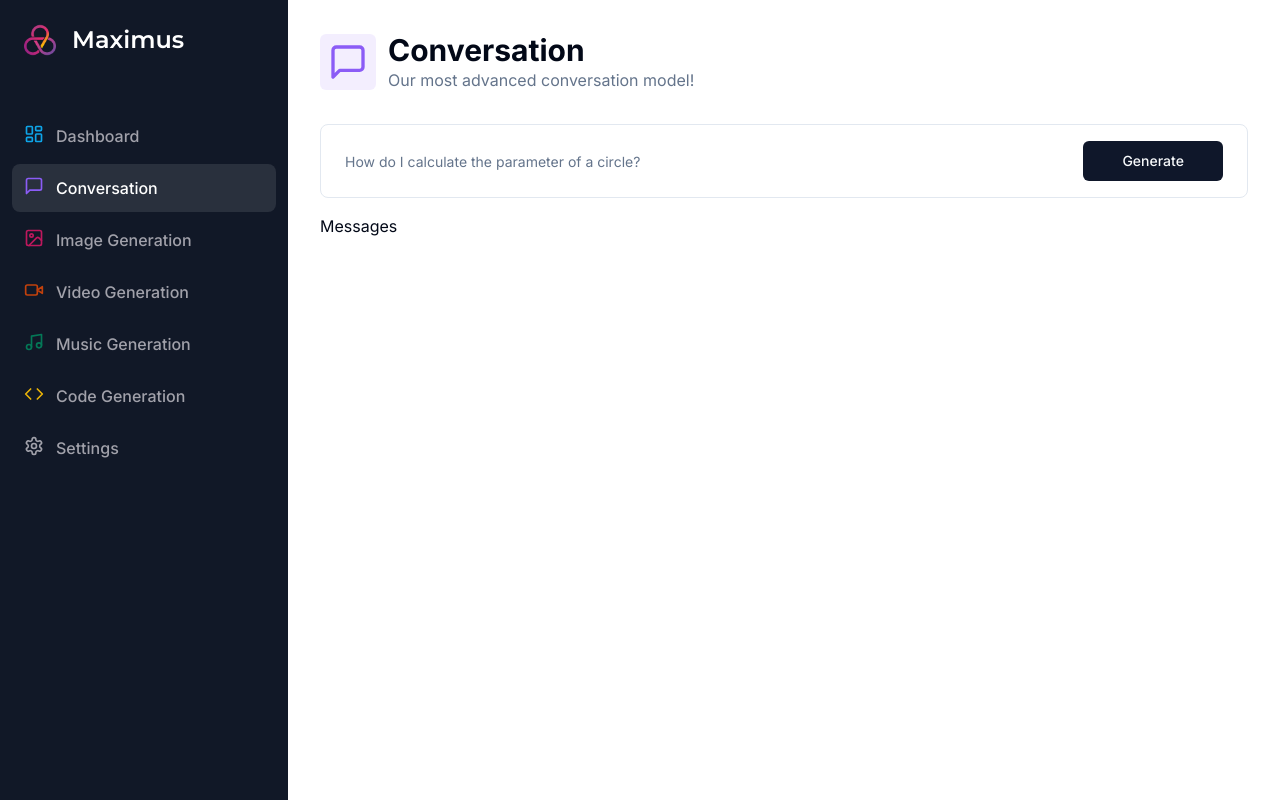
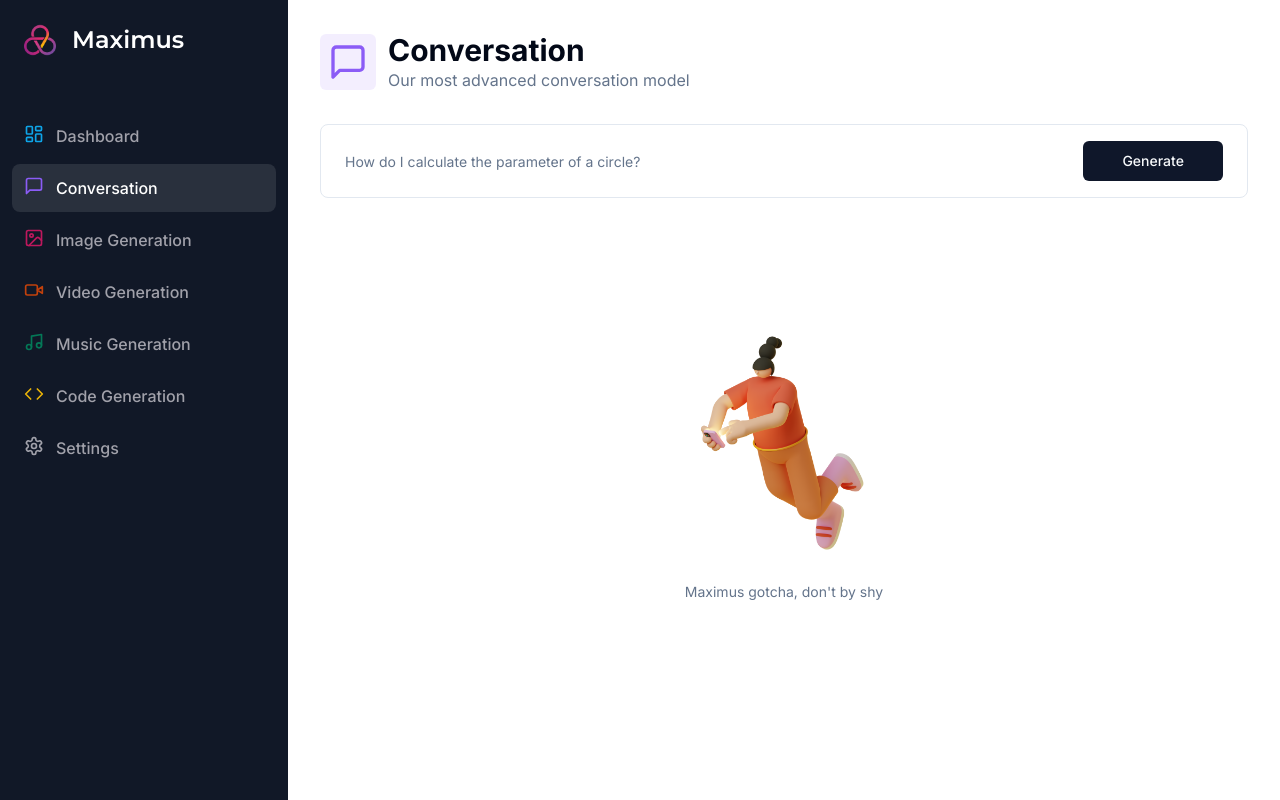
Before and after one commit to DrewIndeed/ai-saas-2023, a Next.js app: page /conversation in a window 1280 px wide. Built offline with nearby package versions, Linux system fonts and the light colour scheme.

Commit message:
12. feat: empty and loader components
- Handle these states for conversation page

```diff
--- a/app/(dashboard)/(routes)/conversation/page.tsx
+++ b/app/(dashboard)/(routes)/conversation/page.tsx
@@ -3,7 +3,10 @@
 import { zodResolver } from "@hookform/resolvers/zod";
 import { MessageSquare } from "lucide-react";
 import { useRouter } from "next/navigation";
-import { ChatCompletionMessage } from "openai/resources/chat/index.mjs";
+import {
+  ChatCompletion,
+  ChatCompletionMessage,
+} from "openai/resources/chat/index.mjs";
 import { useState } from "react";
 import { useForm } from "react-hook-form";
 import * as z from "zod";
@@ -13,6 +16,8 @@ import { Button } from "@/components/ui/button";
 import { Form, FormControl, FormField, FormItem } from "@/components/ui/form";
 import { Input } from "@/components/ui/input";
 
+import Empty from "@/components/Empty";
+import Loader from "@/components/Loader";
 import axios from "axios";
 import { formSchema } from "./constants";
 
@@ -20,7 +25,7 @@ const ConversationPage = () => {
   // hooks
   const router = useRouter();
   // states
-  const [messages, setMessages] = useState<ChatCompletionMessage[]>([]);
+  const [messages, setMessages] = useState<ChatCompletion.Choice[]>([]);
   // set up form
   const form = useForm<z.infer<typeof formSchema>>({
     resolver: zodResolver(formSchema),
@@ -59,7 +64,7 @@ const ConversationPage = () => {
       <Heading
         {...{
           title: "Conversation",
-          desc: "Our most advanced conversation model!",
+          desc: "Our most advanced conversation model",
           icon: MessageSquare,
           iconColor: "text-violet-500",
           bgColor: "bg-violet-500/10",
@@ -93,7 +98,22 @@ const ConversationPage = () => {
             </form>
           </Form>
         </div>
-        <div className="space-y-4 mt-4">Messages</div>
+        <div className="space-y-4 mt-4">
+          {formLoading && (
+            <div className="p-8 rounded-lg w-full flex items-center justify-center bg-muted">
+              <Loader />
+            </div>
+          )}
+          {messages.length === 0 && !formLoading && (
+            <Empty label="Maximus gotcha, don't by shy " />
+          )}
+          <div className="flex flex-col-reverse gap-y-4">
+            {messages.map((msg) => {
+              if (!msg.message) return null;
+              return <div key={msg.message.content}>{msg.message.content}</div>;
+            })}
+          </div>
+        </div>
       </div>
     </div>
   );
--- /dev/null
+++ b/components/Empty.tsx
@@ -0,0 +1,18 @@
+import Image from "next/image";
+
+interface EmptyProps {
+  label: string;
+}
+
+const Empty = ({ label }: EmptyProps) => {
+  return (
+    <div className="h-full p-20 flex flex-col items-center justify-center">
+      <div className="w-72 h-72 relative">
+        <Image alt="empty" src="/empty.png" fill />
+      </div>
+      <p className="text-muted-foreground text-sm text-center">{label}</p>
+    </div>
+  );
+};
+
+export default Empty;
--- /dev/null
+++ b/components/Loader.tsx
@@ -0,0 +1,18 @@
+import Image from "next/image";
+
+interface LoaderProps {}
+
+const Loader = (props: LoaderProps) => {
+  return (
+    <div className="h-full flex flex-col gap-y-4 items-center justify-center">
+      <div className="w-10 h-10 relative animate-spin">
+        <Image alt="logo" src="/logo.png" fill />
+      </div>
+      <p className="text-sm text-muted-background">
+        Maximus is thinking hard ...
+      </p>
+    </div>
+  );
+};
+
+export default Loader;
```
Also changed, not shown: public/empty.png (added).
